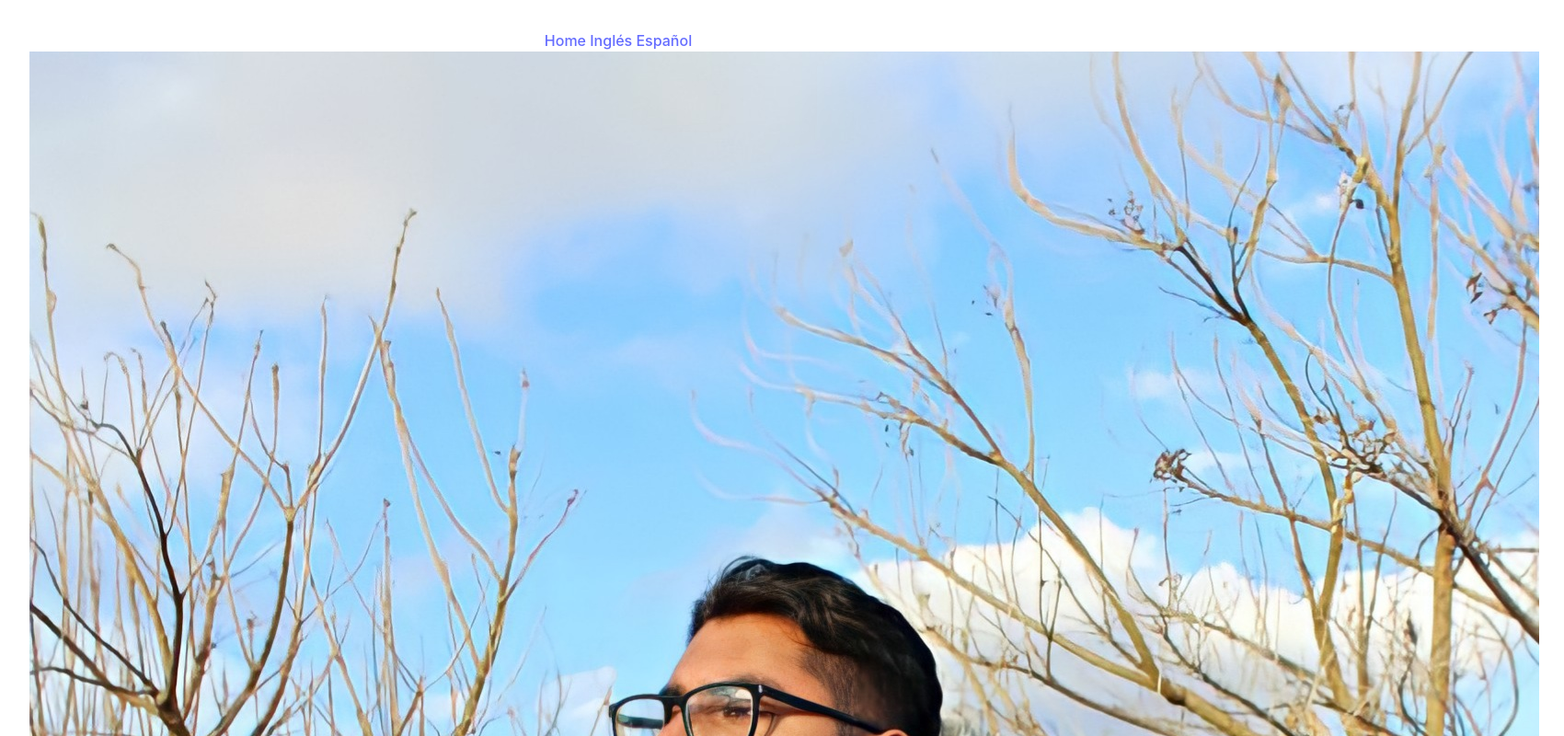
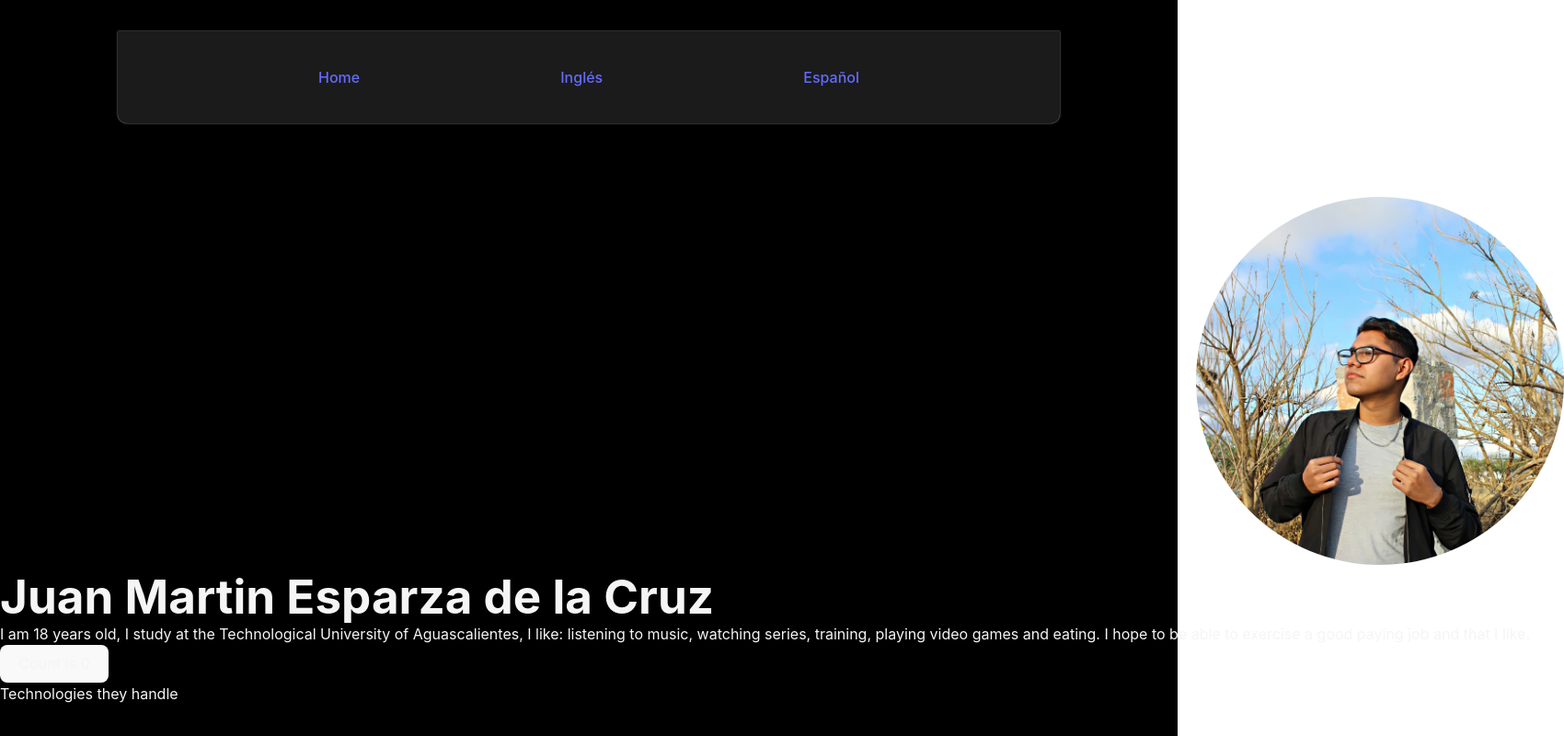
Before and after one commit to MartinDeLaCruz69/Contador-Martin, a React (Vite) app: page / in a window 1280 px wide. Shown: the top 800 px of the page at 92% size, 1700 px wide, since content can reach past the window. Built offline with nearby package versions, Linux system fonts and the light colour scheme.

Commit message:
Feat: Styles are added for the page

```diff
--- a/src/App.css
+++ b/src/App.css
@@ -1,41 +1,28 @@
-#root {
-  max-width: 1280px;
-  margin: 0 auto;
-  padding: 2rem;
-  text-align: center;
+*{
+  padding: 0;
+  margin: 0;
+  color: whitesmoke;
 }
-
-.logo {
-  height: 6em;
-  padding: 1.5em;
-  will-change: filter;
+body{
+  background-color: black;
 }
-.logo:hover {
-  filter: drop-shadow(0 0 2em #646cffaa);
+.image{
+  border-radius: 50%;
+  margin-top: 80px;
+  width: 400px;
+  height: 400px;
+  margin-left: 1300px;
 }
-.logo.react:hover {
-  filter: drop-shadow(0 0 2em #61dafbaa);
+.options{
+  user-select: none;
+  margin-left: 10vw;
+  height: 100px;
+  width: 80vw;
+  display: flex;
+  flex-direction: row;
+  justify-content: space-evenly;
+  align-items: center;
+  background-color: #1B1B1B;
+  box-shadow: 0px 0px 2px #ababab;
+  border-radius: 0 0 10px 10px;
 }
-
-@keyframes logo-spin {
-  from {
-    transform: rotate(0deg);
-  }
-  to {
-    transform: rotate(360deg);
-  }
-}
-
-@media (prefers-reduced-motion: no-preference) {
-  a:nth-of-type(2) .logo {
-    animation: logo-spin infinite 20s linear;
-  }
-}
-
-.card {
-  padding: 2em;
-}
-
-.read-the-docs {
-  color: #888;
-}
--- a/src/App.jsx
+++ b/src/App.jsx
@@ -22,6 +22,9 @@ function App() {
           {t("button")} {count}
         </button>
       </div>
+      <div className='tecnology'>
+        <p>{t("tecno")}</p>
+      </div>
     </div>
   )
 }
--- a/src/config/language/english.json
+++ b/src/config/language/english.json
@@ -1,5 +1,6 @@
 {
     "name": "Juan Martin Esparza de la Cruz",
     "information": "I am 18 years old, I study at the Technological University of Aguascalientes, I like: listening to music, watching series, training, playing video games and eating. I hope to be able to exercise a good paying job and that I like.",
-    "button": "count is"
+    "button": "Count is",
+    "tecno": "Technologies they handle"
 }
--- a/src/config/language/spanish.json
+++ b/src/config/language/spanish.json
@@ -1,5 +1,6 @@
 {
     "name": "Juan Martín Esparza de la Cruz",
     "information": "Tengo 18 años, estudio en la Universidad Tecnológica de Aguascalientes, me gusta: escuchar música, ver series, entrenar, jugar video juegos y comer. Espero poder ejercer un trabajo de buena paga y que me guste.",
-    "button": "contador visita"
+    "button": "Contador visita",
+    "tecno": "Tecnologías que manejan"
 }
```
